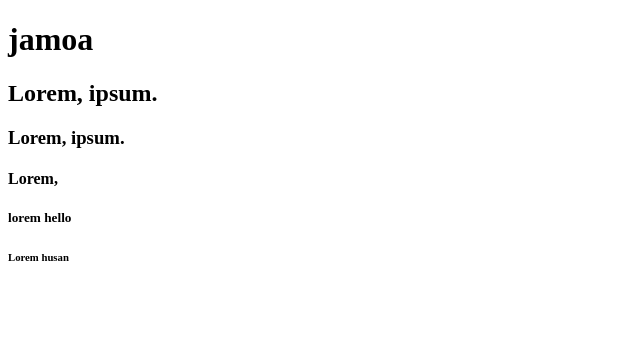
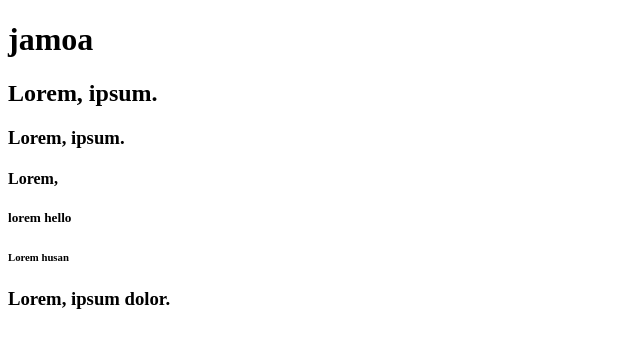
Before and after one commit to xusanikromov73-glitch/abdulloh-husan-project, a React (Vite) app: page / in a window 1280 px wide. Shown: the top 348 px of the page, without its empty margins (0-640 px from the left). Built offline with nearby package versions, Linux system fonts and the light colour scheme.

Commit message:
hello husan

```diff
--- a/src/App.jsx
+++ b/src/App.jsx
@@ -22,6 +22,9 @@ function App() {
       <h6>
         Lorem husan
       </h6>
+      <h3>
+        Lorem, ipsum dolor.
+      </h3>
     </>
   )
 }
```
